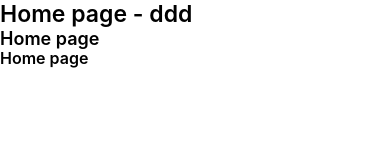
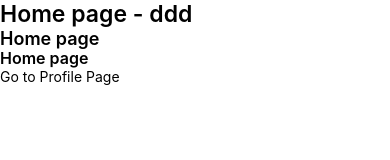
Before and after one commit to kkatsavaros/React-Native-MyMobileApp, a React Native app: screen / in a window 390 px wide. Shown: the top 160 px of the page. Built offline with nearby package versions, Linux system fonts and the light colour scheme.

Commit message:
Added Second Screen

```diff
--- a/index.js
+++ b/index.js
@@ -1,7 +1,7 @@
 /**
  * @format
  */
-
+import 'react-native-gesture-handler';
 import {AppRegistry} from 'react-native';
 import App from './App';
 import {name as appName} from './app.json';
--- a/navigation/MainNavigation.js
+++ b/navigation/MainNavigation.js
@@ -1,13 +1,17 @@
 import {createStackNavigator} from '@react-navigation/stack';
 import {Routes} from './Routes';
 import Home from '../screens/Home/Home';
+import Profile from '../screens/Profile/Profile';
 
 const Stack = createStackNavigator();
 
 const MainNavigation = () => {
   return (
-    <Stack.Navigator screenOptions={{header: () => null, headerShown: false}}>
+    <Stack.Navigator
+      screenOptions={{header: () => null, headerShown: false}}
+      initialRouteName={Routes.Home}>
       <Stack.Screen name={Routes.Home} component={Home} />
+      <Stack.Screen name={Routes.Profile} component={Profile} />
     </Stack.Navigator>
   );
 };
--- a/navigation/Routes.js
+++ b/navigation/Routes.js
@@ -1,3 +1,4 @@
 export const Routes = {
   Home: 'Home',
+  Profile: 'Profile',
 };
--- a/screens/Home/Home.js
+++ b/screens/Home/Home.js
@@ -1,16 +1,26 @@
 import React from 'react';
-import {SafeAreaView, Text, View} from 'react-native';
+import {SafeAreaView, Text, View, TouchableOpacity} from 'react-native';
 import Header from '../../components/Header/Header';
+import {Routes} from '../../navigation/Routes';
 
 import style from './style';
 import globalStyle from '../../assets/styles/globalStyle';
 
-const Home = () => {
+const Home = ({navigation}) => {
   return (
     <SafeAreaView style={[globalStyle.backgroundWhite, globalStyle.flex]}>
       <Header title={'Home page - ddd'} type={1} />
       <Header title={'Home page'} type={2} />
       <Header title={'Home page'} type={3} />
+
+      <TouchableOpacity
+        onPress={() => {
+          navigation.navigate(Routes.Profile);
+        }}>
+        <View>
+          <Text>Go to Profile Page</Text>
+        </View>
+      </TouchableOpacity>
     </SafeAreaView>
   );
 };
--- /dev/null
+++ b/screens/Profile/Profile.js
@@ -0,0 +1,16 @@
+import React from 'react';
+import {SafeAreaView, Text, TouchableOpacity} from 'react-native';
+import globalStyle from '../../assets/styles/globalStyle';
+
+const Profile = ({navigation}) => {
+  return (
+    <SafeAreaView style={[globalStyle.backgroundWhite, globalStyle.flex]}>
+      <TouchableOpacity onPress={() => navigation.goBack()}>
+        <Text style={{color: 'blue'}}>Go Back</Text>
+      </TouchableOpacity>
+      <Text>Welcome to profile page</Text>
+    </SafeAreaView>
+  );
+};
+
+export default Profile;
```
Also changed, not shown: screens/Profile/style.js (added).
